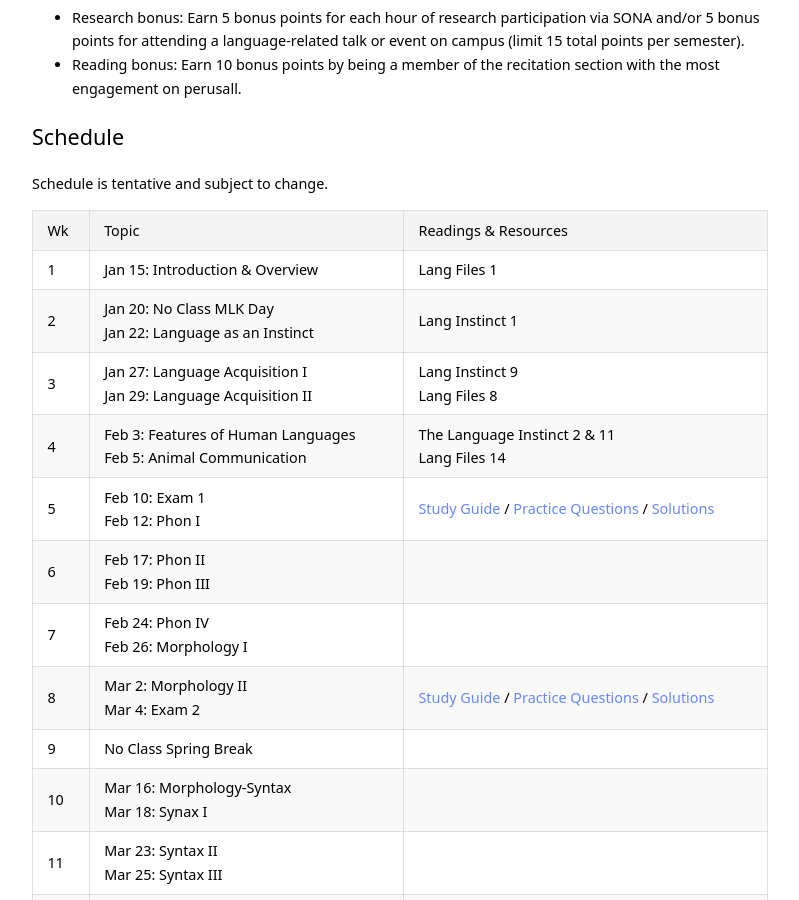
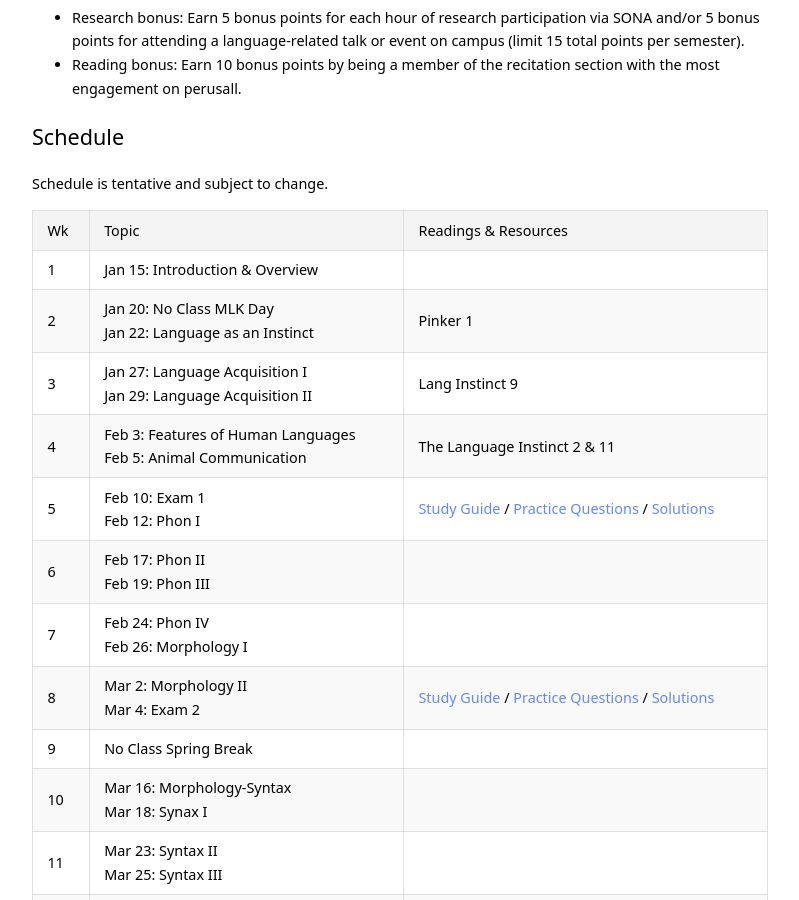
Before and after one commit to kschuler/ling001, a Jekyll site: the page built from index.md, in a window 1280 px wide and 900 px high, scrolled down 1458 px. Shown: the whole window, without its empty margins (240-1039 px from the left). Built offline with Jekyll 4.4.1, drawn with Linux system fonts in a browser that asks for light colours.

Commit message:
Update index.md

```diff
--- a/index.md
+++ b/index.md
@@ -48,10 +48,10 @@ Schedule is tentative and subject to change.
 
 Wk  | Topic | Readings & Resources
   --- | --- | ---
-1 | Jan 15: Introduction & Overview | Lang Files 1
-2 | Jan 20: **No Class MLK Day**<br>Jan 22: Language as an Instinct | Lang Instinct 1
-3 | Jan 27: Language Acquisition I<br>Jan 29: Language Acquisition II  | Lang Instinct 9<br>Lang Files 8
-4 | Feb 3: Features of Human Languages<br>Feb 5: Animal Communication   | The Language Instinct 2 & 11<br> Lang Files 14
+1 | Jan 15: Introduction & Overview |
+2 | Jan 20: **No Class MLK Day**<br>Jan 22: Language as an Instinct | Pinker 1
+3 | Jan 27: Language Acquisition I<br>Jan 29: Language Acquisition II  | Lang Instinct 9
+4 | Feb 3: Features of Human Languages<br>Feb 5: Animal Communication   | The Language Instinct 2 & 11
 5 | Feb 10: **Exam 1** <br> Feb 12: Phon I |  [Study Guide](resources/exam1-study-guide) / [Practice Questions](resources/exam1-practice-questions) / [Solutions](not-yet)
 6 | Feb 17: Phon II<br>Feb 19: Phon III |
 7 | Feb 24: Phon IV<br>Feb 26: Morphology I |
```
